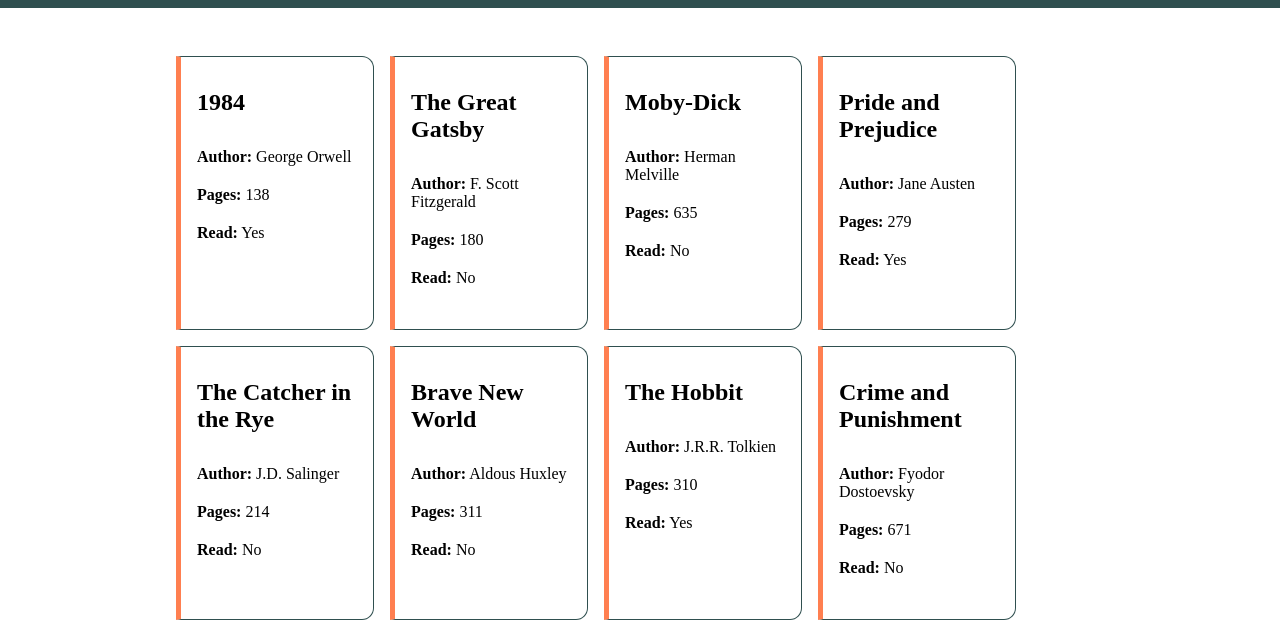
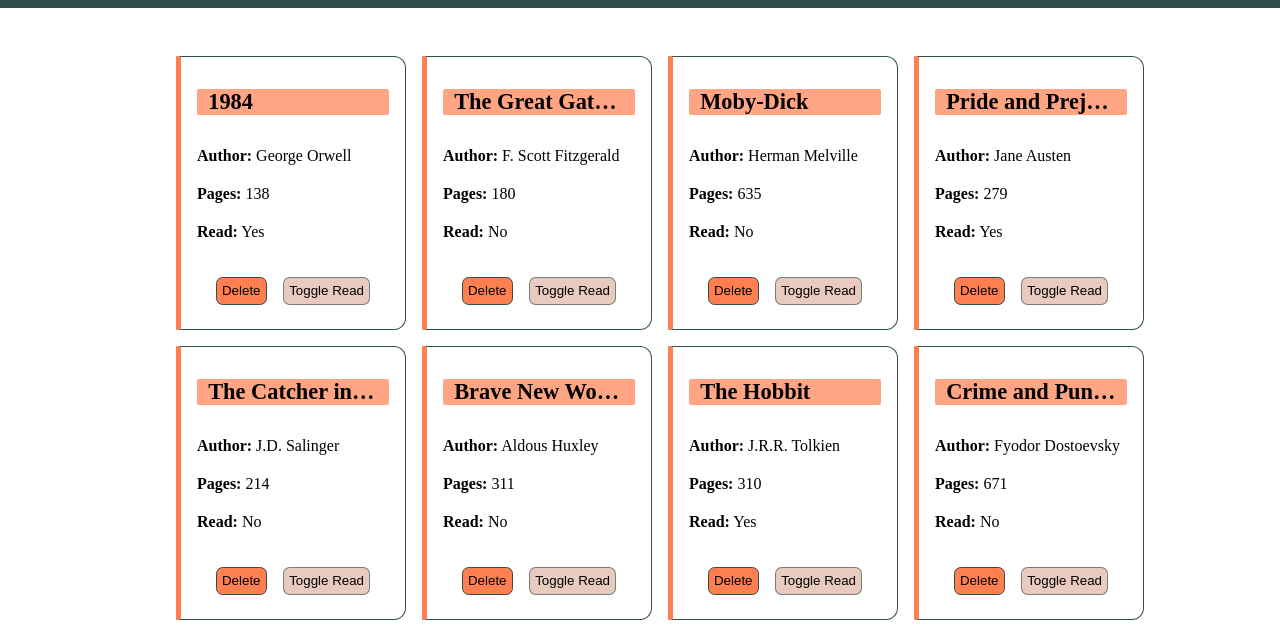
Before and after one commit to tojakopec/TOP-library, a plain HTML site: page index.html in a window 1280 px wide. Shown: the part 88-721 px from the top of the page. Drawn offline with Linux system fonts and the light colour scheme.

Commit message:
Add toggle read status and delete book.

```diff
--- a/app.js
+++ b/app.js
@@ -128,14 +128,33 @@ class BookCard extends HTMLElement {
   }
 
   connectedCallback() {
+    this.render();
+  }
+
+  render() {
     this.innerHTML = `
       <div class="bookCard" id="book-${this.id}">
         <h3>${this.title}</h3>
         <p><strong>Author:</strong> ${this.author}</p>
         <p><strong>Pages:</strong> ${this.pages}</p>
         <p><strong>Read:</strong> ${this.isRead ? "Yes" : "No"}</p>
+        <div class="card-buttons">
+          <button type="button" onclick="deleteBook(${this.id})">Delete</button>
+          <button type="button" onclick="toggleReadStatus(${
+            this.id
+          })">Toggle Read</button>
+        </div>
       </div>
     `;
+  }
+
+  updateBookDetails(newDetails) {
+    this.title = newDetails.title || this.title;
+    this.author = newDetails.author || this.author;
+    this.pages = newDetails.pages || this.pages;
+    this.isRead =
+      newDetails.isRead !== undefined ? newDetails.isRead : this.isRead;
+    this.render();
   }
 }
 
@@ -181,7 +200,23 @@ function updateLibraryView() {
 }
 
 function loadBooks() {
+  clearBookGrid();
   books.forEach((book) => bookGrid.append(new BookCard(book)));
 }
 
+function deleteBook(id) {
+  books = books.filter((book) => book.id !== id);
+  loadBooks();
+}
+
+function toggleReadStatus(id) {
+  books[id].isRead = !books[id].isRead;
+  const bookCard = document.querySelector(`book-card[id="${id}"]`);
+  bookCard.updateBookDetails(books[id]);
+}
+
+function clearBookGrid() {
+  bookGrid.innerHTML = "";
+}
+
 loadBooks();
--- a/style.css
+++ b/style.css
@@ -115,7 +115,7 @@ main {
   flex-direction: column;
 
   gap: 0em;
-  width: 10rem;
+  width: 12rem;
   height: 15rem;
   border: 1px solid darkslategray;
   border-left: 5px solid coral;
@@ -125,11 +125,45 @@ main {
 }
 
 .bookCard h3 {
-  font-size: 1.5rem;
+  font-size: clamp(1rem, 2.5vw, 1.4rem);
+
   margin-top: 1rem;
   margin-bottom: 1rem;
+  overflow: hidden;
+  white-space: nowrap;
+  text-overflow: ellipsis;
+  max-width: 100%;
+  background-color: rgba(255, 127, 80, 0.7);
+  padding: 0 0.5em;
+  border-radius: 2px;
 }
 
 .bookCard p {
   margin-bottom: 0.25rem;
 }
+
+.card-buttons {
+  margin-top: 2em;
+  display: flex;
+  justify-content: center;
+
+  gap: 1em;
+}
+
+.card-buttons button:first-of-type {
+  background-color: coral;
+  border: 1px solid darkslategray;
+  border-radius: 0.5em;
+  cursor: pointer;
+  padding: 0.4em;
+}
+.card-buttons button:last-of-type {
+  background-color: rgb(232, 202, 191);
+  border: 1px solid rgba(47, 79, 79, 0.6);
+  border-radius: 0.5em;
+  padding: 0.4em;
+  cursor: pointer;
+}
+.card-buttons button:hover {
+  box-shadow: 2px 2px 2px rgba(47, 79, 79, 0.6);
+}
```
